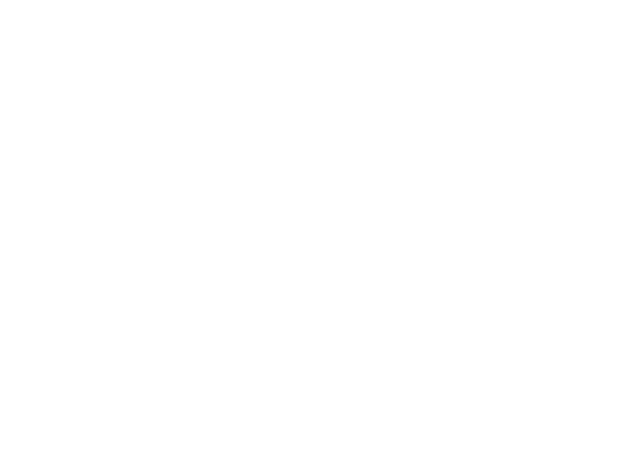
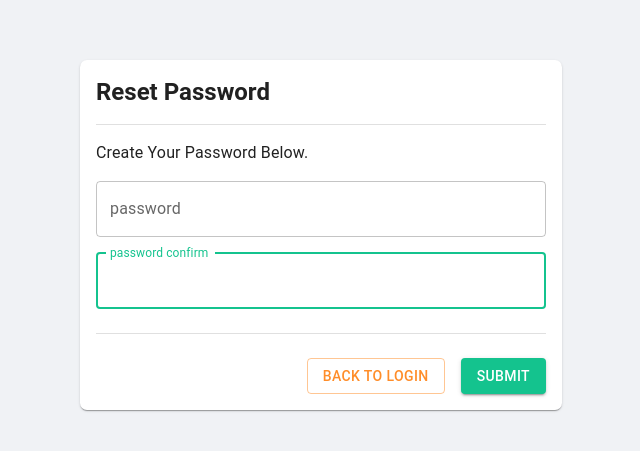
Before and after one commit to nattawat-wib/mern-social-media, a React (Vite) app in the folder client/: page /reset-password in a window 1280 px wide. Before the commit this address had no page. Shown: the part 165-616 px from the top of the page, without its empty margins (319-959 px from the left). Built offline with nearby package versions, Linux system fonts and the light colour scheme.

Commit message:
add reset password page

```diff
--- a/client/src/App.jsx
+++ b/client/src/App.jsx
@@ -5,6 +5,7 @@
 
 import Login from './pages/login';
 import ForgetPassword from './pages/forget-password';
+import ResetPassword from './pages/reset-password';
 
 function App() {
     return (
@@ -14,6 +15,7 @@
                     <Routes>
                         <Route index path='/login' element={<Login />} />
                         <Route path='/forget-password' element={<ForgetPassword />} />
+                        <Route path='/reset-password' element={<ResetPassword />} />
                     </Routes>
                 </BrowserRouter>
             </ThemeProvider>
--- a/client/src/pages/forget-password.jsx
+++ b/client/src/pages/forget-password.jsx
@@ -1,13 +1,11 @@
 import { useState } from 'react';
+import TextField from '@mui/material/TextField';
+import Button from '@mui/material/Button';
+import Divider from '@mui/material/Divider';
+import Typography from '@mui/material/Typography';
 
-import styled from 'styled-components';
-import Paper from '@mui/material/Paper';
-import TextField from '@mui/material/TextField';
-import Container from '@mui/material/Container';
-import Button from '@mui/material/Button';
-
+import { PageWrapper, FormWrapper } from '../style/form.style';
 import { Link } from 'react-router-dom';
-import { Divider, Typography } from '@mui/material';
 
 const ForgetPassword = () => {
     const [form, setForm] = useState({});
@@ -19,7 +17,6 @@
 
     return (
         <PageWrapper>
-            <Container maxWidth='sm'>
             <FormWrapper>
                 <form onSubmit={handleFormSubmit}>
                     <Typography variant='h5' className='font-bold'> Find Your Account </Typography>
@@ -59,24 +56,8 @@
                     </div>
                 </form>
             </FormWrapper>
-            </Container>
         </PageWrapper>
     )
 }
 
 export default ForgetPassword;
-
-const PageWrapper = styled.div`
-    height: calc(100vh - 3rem);
-    padding: 1.5rem;
-    background-color: #f0f2f5;
-    display: flex;
-    align-items: center;
-    justify-content: center;
-    `
-
-const FormWrapper = styled(Paper)`
-    border-radius: 7px;
-    padding: 1rem;
-    box-shadow: 0 0 12px rgba(0, 0, 0, 0.1)
-`
--- a/client/src/pages/login.jsx
+++ b/client/src/pages/login.jsx
@@ -1,7 +1,6 @@
 import { useState } from 'react';
 import { Link } from 'react-router-dom';
 
-import Paper from '@mui/material/Paper';
 import TextField from '@mui/material/TextField';
 import Grid from '@mui/material/Grid';
 import Button from '@mui/material/Button';
@@ -13,8 +12,9 @@
 
 import VisibilityIcon from '@mui/icons-material/Visibility';
 import VisibilityOffIcon from '@mui/icons-material/VisibilityOff';
-import styled from 'styled-components';
 import RegisterDialog from '../components/register-dialog';
+
+import { PageWrapper, LoginFormWrapper } from '../style/form.style';
 
 const Login = () => {
     const [isPasswordShow, setIsPasswordShow] = useState(false);
@@ -34,7 +34,7 @@
     }
 
     return (
-        <LoginPageWrapper>
+        <PageWrapper>
             <RegisterDialog isDialogOpen={isDialogOpen} setIsDialogOpen={setIsDialogOpen} />
             <Container>
                 <Grid container spacing={4} alignItems='center' justifyContent='space-between'>
@@ -94,23 +94,8 @@
                     </Grid>
                 </Grid>
             </Container>
-        </LoginPageWrapper>
+        </PageWrapper>
     )
 }
 
 export default Login;
-
-const LoginPageWrapper = styled.main`
-    height: calc(100vh - 4rem);
-    display: flex;
-    align-items: center;
-    justify-content: center;
-    padding: 2rem;
-    background-color: #f0f2f5;
-`
-
-const LoginFormWrapper = styled(Paper)`
-    padding: 1.5rem;
-    border-radius: .7rem;
-    box-shadow: 0 5px 24px rgba(0, 0, 0, .15)
-`
--- a/client/src/pages/reset-password.jsx
+++ b/client/src/pages/reset-password.jsx
@@ -0,0 +1,81 @@
+import { useState } from 'react';
+import TextField from '@mui/material/TextField';
+import Button from '@mui/material/Button';
+import Divider from '@mui/material/Divider';
+import Typography from '@mui/material/Typography';
+
+import { PageWrapper, FormWrapper } from '../style/form.style';
+import { Link } from 'react-router-dom';
+
+const ResetPassword = () => {
+    const [form, setForm] = useState({});
+
+    const handleFormChange = e => {
+        setForm(prev => ({
+            ...prev,
+            [e.target.name]: e.target.value
+        }))
+    }
+
+    const handleFormSubmit = e => {
+        e.preventDefault()
+        console.log(form);
+    }
+
+    return (
+        <PageWrapper>
+            <FormWrapper>
+                <form onSubmit={handleFormSubmit}>
+                    <Typography variant='h5' className='font-bold'> Reset Password </Typography>
+                    <Divider className='my-4' />
+                    <Typography variant='body1'> Create Your Password Below. </Typography>
+
+                    <TextField
+                        onChange={handleFormChange}
+                        value={form.password || ""}
+                        label='password'
+                        name='password'
+                        variant='outlined'
+                        fullWidth
+                        autoFocus
+                        sx={{ mt: 2 }}
+                    />
+
+                    <TextField
+                        onChange={handleFormChange}
+                        value={form.passwordConfirm || ""}
+                        label='password confirm'
+                        name='passwordConfirm'
+                        variant='outlined'
+                        fullWidth
+                        autoFocus
+                        sx={{ mt: 2 }}
+                    />
+
+                    <Divider className='my-6' />
+
+                    <div className='flex justify-end items-center mt-4'>
+                        <Button
+                            component={Link}
+                            to='/login'
+                            variant='outlined'
+                            color='secondary'
+                            className='ml-4'
+                        >
+                            BACK TO LOGIN
+                        </Button>
+                        <Button
+                            type='submit'
+                            variant='contained'
+                            className='ml-4'
+                        >
+                            SUBMIT
+                        </Button>
+                    </div>
+                </form>
+            </FormWrapper>
+        </PageWrapper>
+    )
+}
+
+export default ResetPassword;
--- /dev/null
+++ b/client/src/style/form.style.js
@@ -0,0 +1,25 @@
+import styled from 'styled-components';
+import Paper from '@mui/material/Paper'
+
+export const PageWrapper = styled.main`
+    height: calc(100vh - 3rem);
+    padding: 1.5rem;
+    background-color: #f0f2f5;
+    display: flex;
+    align-items: center;
+    justify-content: center;
+`
+
+export const FormWrapper = styled(Paper)`
+    border-radius: 7px;
+    padding: 1rem;
+    box-shadow: 0 0 12px rgba(0, 0, 0, 0.1)
+    max-width: 100%;
+    width: 450px;
+`
+
+export const LoginFormWrapper = styled(Paper)`
+    border-radius: 7px;
+    padding: 1.5rem;
+    box-shadow: 0 0 12px rgba(0, 0, 0, 0.1)
+`
```
Lines whose indentation alone changed are shown as unchanged.
